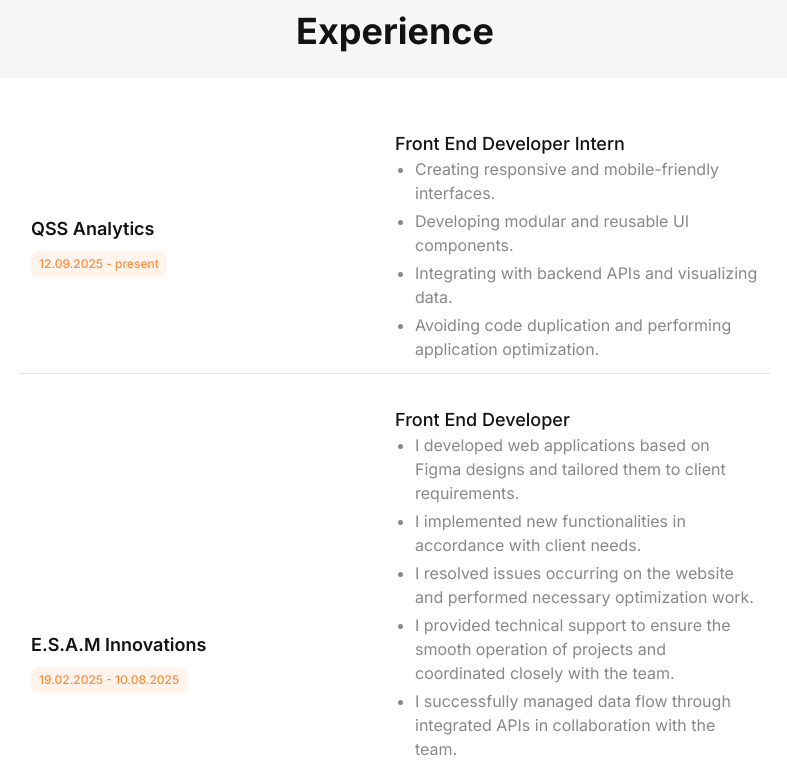
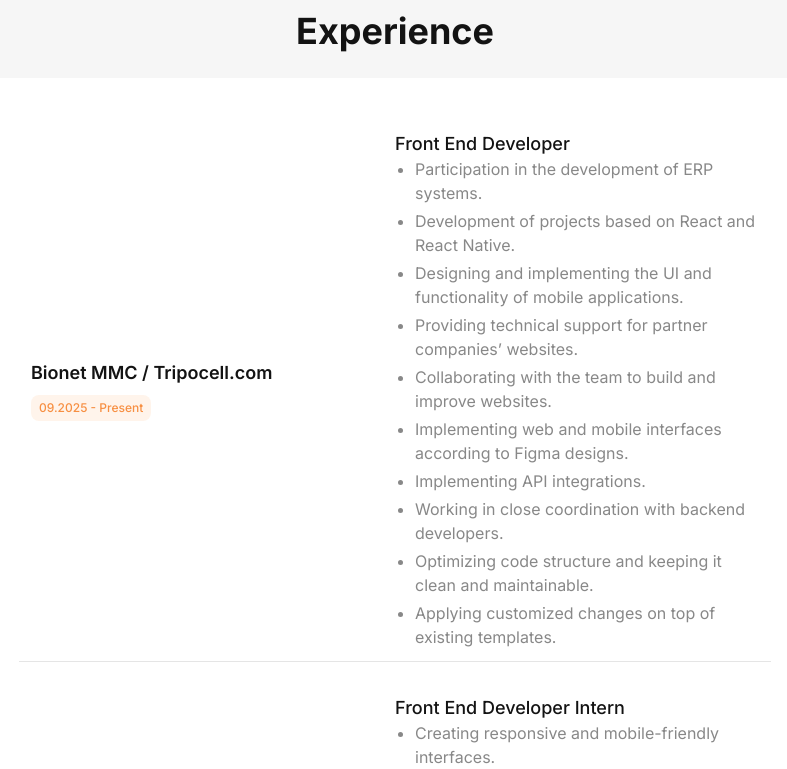
Before and after one commit to MhrrmliEltac/Portfolio-New, a React (Vite) app: page / in a window 1280 px wide. Shown: the part 940-1709 px from the top of the page, without its empty margins (245-1032 px from the left). Built offline with nearby package versions, Linux system fonts and the light colour scheme; a web font is replaced by a local one.

Commit message:
yeni experience-lər əlavə olundu

```diff
--- a/src/_mock/Experience.ts
+++ b/src/_mock/Experience.ts
@@ -7,6 +7,14 @@
 }
 
 export const ExperienceData: JobDataType[] = [
+  {
+    id: 0,
+    company: "Bionet MMC / Tripocell.com",
+    jobTitle: "Front End Developer",
+    date: "09.2025 - Present",
+    description:
+      "ERP sistemlərinin hazırlanmasında iştirak.\n React və React Native əsaslı layihələrin inkişaf etdirilməsi.\n Mobil tətbiqlərin dizayn və funksionallıqlarının hazırlanması.\n Əməkdaş şirkətlərin veb saytlarına texniki dəstək göstərilməsi.\n Komanda ilə birgə veb saytların hazırlanması və təkmilləşdirilməsi.\n Figma dizaynlarına uyğun şəkildə veb və mobil interfeyslərin tərtibatı.\n API inteqrasiyalarının həyata keçirilməsi.\n Backend developer ilə koordinasiyalı şəkildə işləmək.\n Kod strukturunun optimallaşdırılması və səliqəli şəkildə saxlanılması.\n Hazır şablonlar üzərində uyğunlaşdırılmış dəyişikliklərin edilməsi.",
+  },
   {
     id: 0,
     company: "QSS Analytics",
--- a/src/components/general/UiVerseButton.tsx
+++ b/src/components/general/UiVerseButton.tsx
@@ -10,7 +10,7 @@
       <button className="cursor-pointer flex gap-5 justify-center items-center bg-[#F78F42] rounded-[56px] max-w-[182px] w-full max-h-full h-14 px-3 py-2 text-white tracking-wider shadow-xl hover:bg-[#F78F42] hover:scale-105 duration-500 hover:ring-1">
         <span className="text-[#131313] text-[18px] max-sm:text-[10px] font-medium">
           CV
-        </span>{" "}
+        </span>
         <svg
           xmlns="http://www.w3.org/2000/svg"
           fill="none"
--- a/src/lib/i18n/locales/en.json
+++ b/src/lib/i18n/locales/en.json
@@ -21,6 +21,7 @@
   "İstifadəçi və idarəçi təcrübəsini nəzərə alaraq funksional və istifadəsi rahat admin panel hazırladım. Paneldə dashboard, məhsullar, seçilmişlər və digər idarəetmə bölmələri yer alır. Məlumatların vizualizasiyası üçün chart komponentlərindən istifadə etdim. Paneldə responsiv dizayn, təkrar istifadə oluna bilən komponentlər, və modul əsaslı arxitektura tətbiq edilmişdir.": "I developed a functional and user-friendly admin panel, taking into account both user and administrator experience. The panel includes sections such as dashboard, products, favorites, and other management modules. I used chart components for data visualization. The panel features a responsive design, reusable components, and a modular architecture.",
   "Təcrübə": "Experience",
   "Keçid et": "Go to",
+  "ERP sistemlərinin hazırlanmasında iştirak.\n React və React Native əsaslı layihələrin inkişaf etdirilməsi.\n Mobil tətbiqlərin dizayn və funksionallıqlarının hazırlanması.\n Əməkdaş şirkətlərin veb saytlarına texniki dəstək göstərilməsi.\n Komanda ilə birgə veb saytların hazırlanması və təkmilləşdirilməsi.\n Figma dizaynlarına uyğun şəkildə veb və mobil interfeyslərin tərtibatı.\n API inteqrasiyalarının həyata keçirilməsi.\n Backend developer ilə koordinasiyalı şəkildə işləmək.\n Kod strukturunun optimallaşdırılması və səliqəli şəkildə saxlanılması.\n Hazır şablonlar üzərində uyğunlaşdırılmış dəyişikliklərin edilməsi.": "Participation in the development of ERP systems.\n Development of projects based on React and React Native.\n Designing and implementing the UI and functionality of mobile applications.\n Providing technical support for partner companies’ websites.\n Collaborating with the team to build and improve websites.\n Implementing web and mobile interfaces according to Figma designs.\n Implementing API integrations.\n Working in close coordination with backend developers.\n Optimizing code structure and keeping it clean and maintainable.\n Applying customized changes on top of existing templates.",
   "Responsiv və mobil uyğun interfeyslər hazırlamaq.\n Modul və təkrar istifadə oluna bilən UI komponentlər hazırlamaq.\n Backend API-larla inteqrasiya etmək və verilənləri vizuallaşdırmaq.\n Kodun təkrar yazılmamasına və tətbiqin optimizasiyasını yerinə yetirmək.": "Creating responsive and mobile-friendly interfaces.\nDeveloping modular and reusable UI components.\nIntegrating with backend APIs and visualizing data.\nAvoiding code duplication and performing application optimization.",
   "Veb tətbiqləri figma dizaynına uyğun yazılması və müştəri istəyinə uyğun hazırlanması.\n Müştəri tələblərinə uyğun yeni funksionallıqların əlavə edilməsi.\n Sayt üzərində yaranan xətaların aradan qaldırılması və optimizasiya işlərinin görülməsi.\n Layihələrin düzgün işləməsi üçün texniki dəstəyin göstərilməsi və komanda ilə koordinasiya.\n Komanda ilə sıx əməkdaşlıq edərək inteqrasiya olunmuş API lərlə məlumat axınını uğurla idarə etdim.\n Layihə idarəetmə alətlərindən (Trello) istifadə edərək taskları yerinə yetirmək.\n Bitbucket və digər versiya nəzarət sistemlərindən istifadə edərək layihələrin idarə olunması\n API inteqrasiyaları ilə dinamik məlumat axınının təmin olunması. yuxarda yazdigim description icindekini bununla evez et eynisi": "I developed web applications based on Figma designs and tailored them to client requirements.\nI implemented new functionalities in accordance with client needs.\nI resolved issues occurring on the website and performed necessary optimization work.\nI provided technical support to ensure the smooth operation of projects and coordinated closely with the team.\nI successfully managed data flow through integrated APIs in collaboration with the team.\nI used project management tools such as Trello to complete tasks.\nI managed projects using Bitbucket and other version control systems.\nI ensured dynamic data flow through proper API integrations.",
   "React.js, TypeScript, Material UI, Tailwind CSS istifadə edərək API-larla işləyən modern veb sayt hazırladım.\n Web API-lərlə inteqrasiya olunmuş real layihələr üzərində işlədim.\n Bitrix24-ün Web API-ları ilə işlədim. \n ERP və CRM sistemləri ilə tanış oldum.\n Bitrix24 və Odoo platformaları ilə işlədim.": "I developed a modern website working with APIs using React.js, TypeScript, Material UI, and Tailwind CSS.\nI worked on real projects integrated with Web APIs.\nI worked with Bitrix24's Web APIs.\nI got acquainted with ERP and CRM systems.\nI worked with Bitrix24 and Odoo platforms.",
--- a/src/lib/i18n/locales/ru.json
+++ b/src/lib/i18n/locales/ru.json
@@ -21,6 +21,7 @@
   "İstifadəçi və idarəçi təcrübəsini nəzərə alaraq funksional və istifadəsi rahat admin panel hazırladım. Paneldə dashboard, məhsullar, seçilmişlər və digər idarəetmə bölmələri yer alır. Məlumatların vizualizasiyası üçün chart komponentlərindən istifadə etdim. Paneldə responsiv dizayn, təkrar istifadə oluna bilən komponentlər, və modul əsaslı arxitektura tətbiq edilmişdir.": "Я разработал(а) функциональную и удобную админ-панель, учитывая опыт как пользователей, так и администраторов. В панели представлены такие разделы, как дашборд, товары, избранное и другие модули управления. Для визуализации данных я использовал(а) компоненты диаграмм. В панели реализован адаптивный дизайн, повторно используемые компоненты и модульная архитектура.",
   "Təcrübə": "Опыт",
   "Keçid et": "Перейти",
+  "ERP sistemlərinin hazırlanmasında iştirak.\n React və React Native əsaslı layihələrin inkişaf etdirilməsi.\n Mobil tətbiqlərin dizayn və funksionallıqlarının hazırlanması.\n Əməkdaş şirkətlərin veb saytlarına texniki dəstək göstərilməsi.\n Komanda ilə birgə veb saytların hazırlanması və təkmilləşdirilməsi.\n Figma dizaynlarına uyğun şəkildə veb və mobil interfeyslərin tərtibatı.\n API inteqrasiyalarının həyata keçirilməsi.\n Backend developer ilə koordinasiyalı şəkildə işləmək.\n Kod strukturunun optimallaşdırılması və səliqəli şəkildə saxlanılması.\n Hazır şablonlar üzərində uyğunlaşdırılmış dəyişikliklərin edilməsi.": "Участие в разработке ERP-систем.\n Разработка проектов на основе React и React Native.\n Подготовка дизайна и функционала мобильных приложений.\n Оказание технической поддержки веб-сайтам партнёрских компаний.\n Совместная с командой разработка и улучшение веб-сайтов.\n Верстка веб- и мобильных интерфейсов в соответствии с дизайнами Figma.\n Реализация интеграций с API.\n Тесное взаимодействие с backend-разработчиками.\n Оптимизация структуры кода и поддержание его в чистом и аккуратном виде.\n Внесение адаптированных изменений на основе готовых шаблонов.",
   "Responsiv və mobil uyğun interfeyslər hazırlamaq.\n Modul və təkrar istifadə oluna bilən UI komponentlər hazırlamaq.\n Backend API-larla inteqrasiya etmək və verilənləri vizuallaşdırmaq.\n Kodun təkrar yazılmamasına və tətbiqin optimizasiyasını yerinə yetirmək.": "Создание адаптивных и мобильных интерфейсов.\nРазработка модульных и многократно используемых UI-компонентов.\nИнтеграция с backend API и визуализация данных.\nИзбежание дублирования кода и выполнение оптимизации приложения.",
   "Veb tətbiqləri figma dizaynına uyğun yazılması və müştəri istəyinə uyğun hazırlanması.\n Müştəri tələblərinə uyğun yeni funksionallıqların əlavə edilməsi.\n Sayt üzərində yaranan xətaların aradan qaldırılması və optimizasiya işlərinin görülməsi.\n Layihələrin düzgün işləməsi üçün texniki dəstəyin göstərilməsi və komanda ilə koordinasiya.\n Komanda ilə sıx əməkdaşlıq edərək inteqrasiya olunmuş API lərlə məlumat axınını uğurla idarə etdim.\n Layihə idarəetmə alətlərindən (Trello) istifadə edərək taskları yerinə yetirmək.\n Bitbucket və digər versiya nəzarət sistemlərindən istifadə edərək layihələrin idarə olunması\n API inteqrasiyaları ilə dinamik məlumat axınının təmin olunması. yuxarda yazdigim description icindekini bununla evez et eynisi": "Я разрабатывал(а) веб-приложения в соответствии с дизайнами Figma и адаптировал(а) их под требования клиентов.\nРеализовывал(а) новые функциональные возможности в соответствии с запросами клиента.\nУстранял(а) ошибки на сайте и проводил(а) необходимые работы по оптимизации.\nОбеспечивал(а) техническую поддержку для стабильной работы проектов и координировал(а) действия с командой.\nУспешно управлял(а) потоками данных через интегрированные API в сотрудничестве с командой.\nИспользовал(а) инструменты управления проектами, такие как Trello, для выполнения задач.\nУправлял(а) проектами с помощью Bitbucket и других систем контроля версий.\nОбеспечивал(а) динамический поток данных с помощью корректной интеграции API.",
   "React.js, TypeScript, Material UI, Tailwind CSS istifadə edərək API-larla işləyən modern veb sayt hazırladım.\n Web API-lərlə inteqrasiya olunmuş real layihələr üzərində işlədim.\n Bitrix24-ün Web API-ları ilə işlədim. \n ERP və CRM sistemləri ilə tanış oldum.\n Bitrix24 və Odoo platformaları ilə işlədim.": "Я разработал современный веб-сайт, работающий с API, используя React.js, TypeScript, Material UI и Tailwind CSS.\nЯ работал над реальными проектами, интегрированными с Web API.\nЯ работал с Web API Bitrix24.\nЯ ознакомился с ERP и CRM системами.\nЯ работал с платформами Bitrix24 и Odoo.",
```
